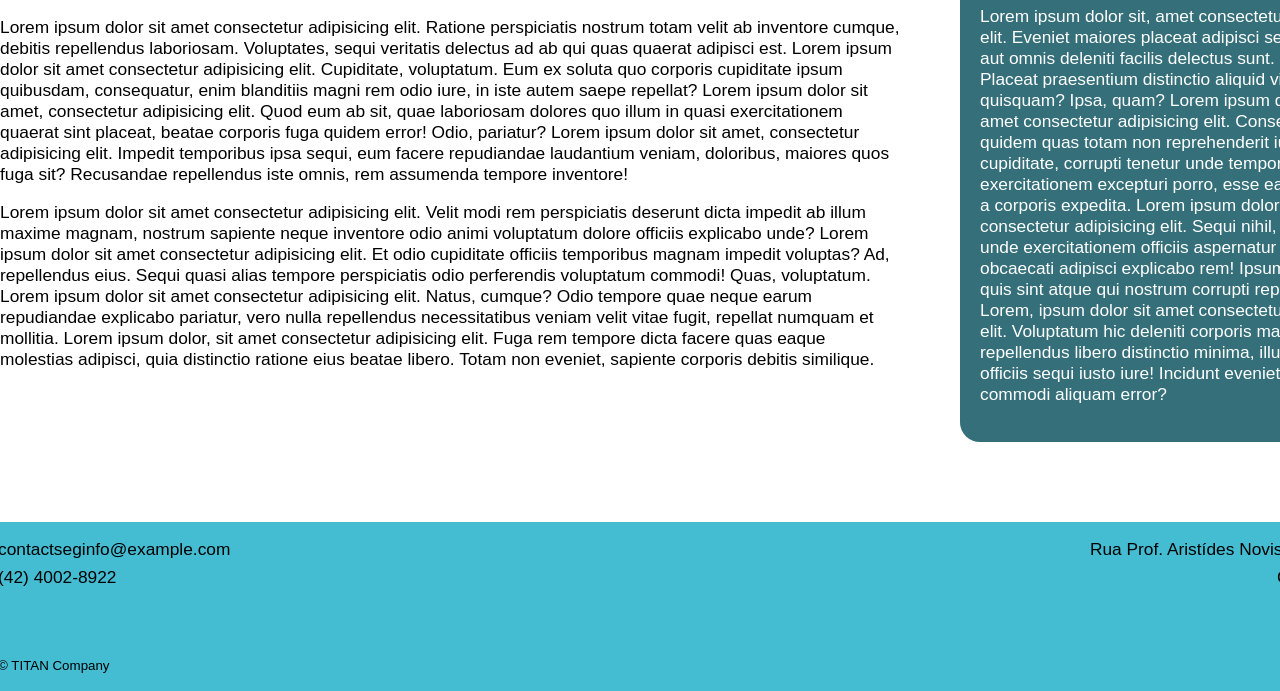
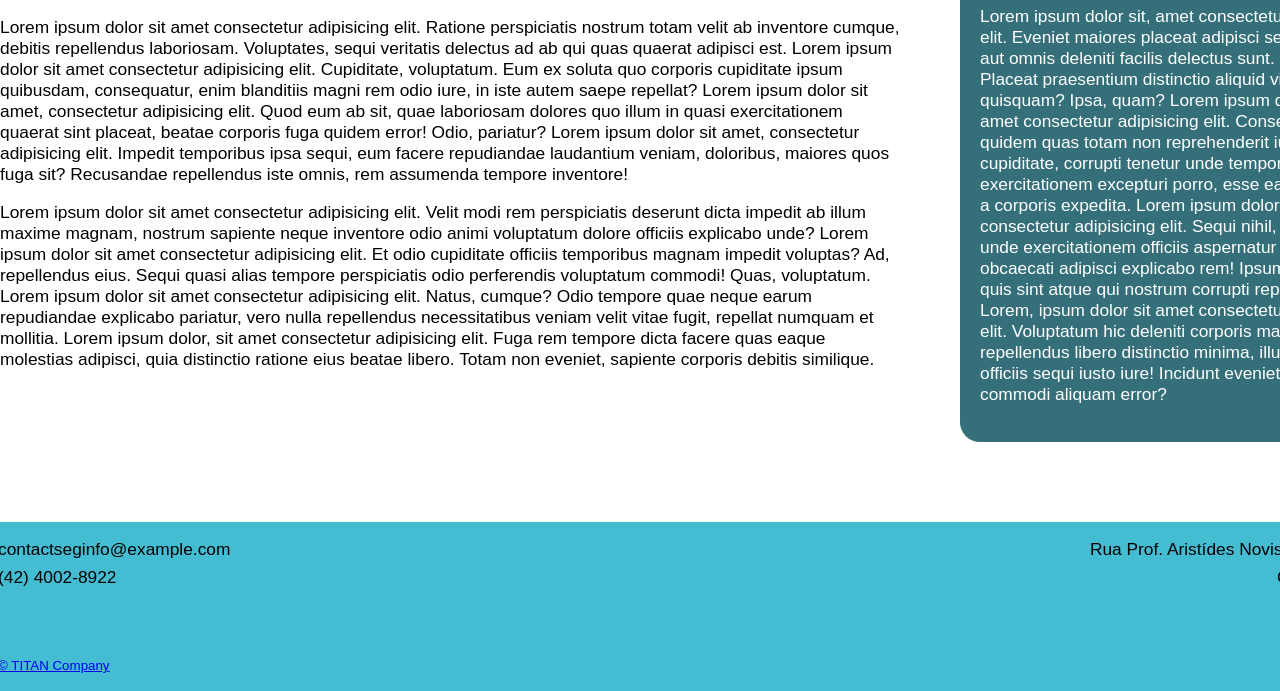
Before and after one commit to LucasLima337/Website_InfoSec, a plain HTML site: page index.html in a window 1280 px wide. Shown: the part 591-1282 px from the top of the page. Drawn offline with Linux system fonts and the light colour scheme.

Commit message:
index.html

```diff
--- a/index.html
+++ b/index.html
@@ -52,7 +52,7 @@
                     <ul class='list1'>
                         <li class='cont'>contactseginfo@example.com</li>
                         <li>(42) 4002-8922</li>
-                        <p>&copy; TITAN Company</p>
+                        <p><a href="https://titanci.com.br">&copy; TITAN Company</a></p>
                     </ul>
                 </div>
                 <div class="adress">
```
